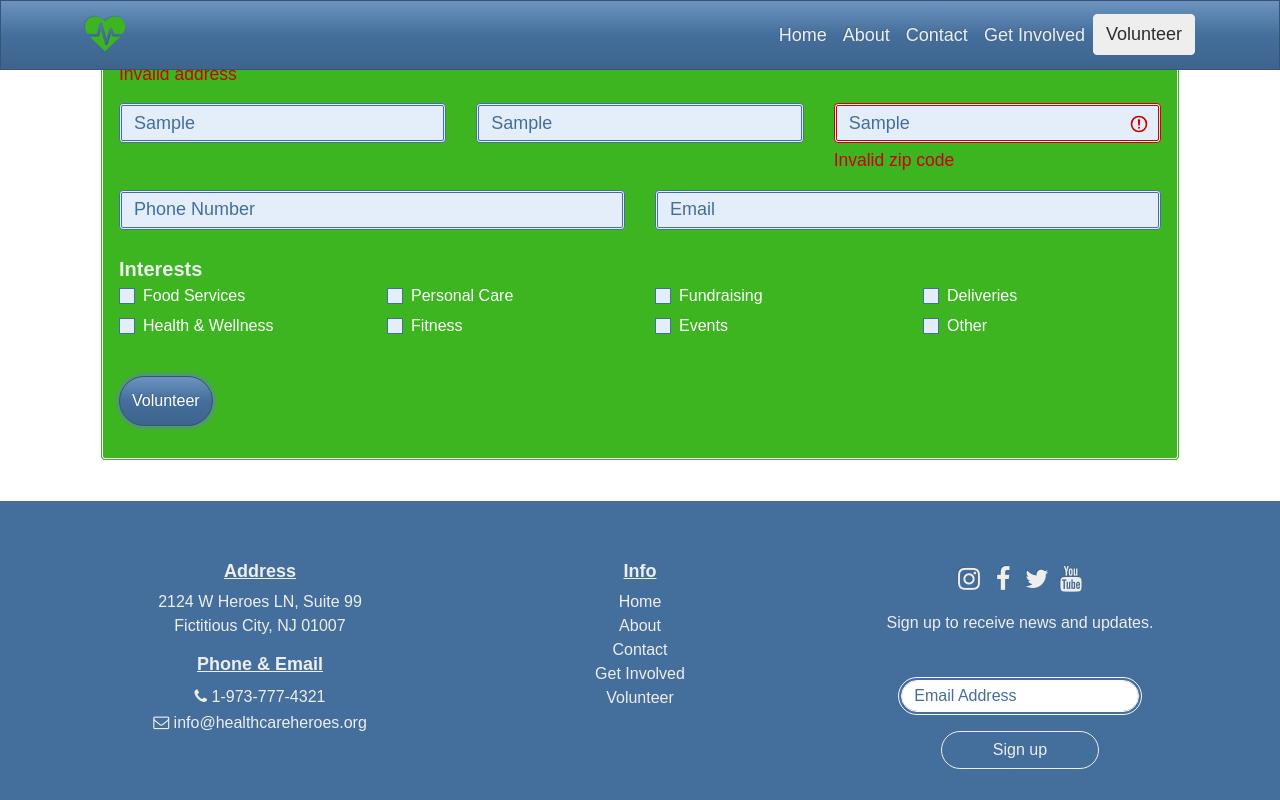
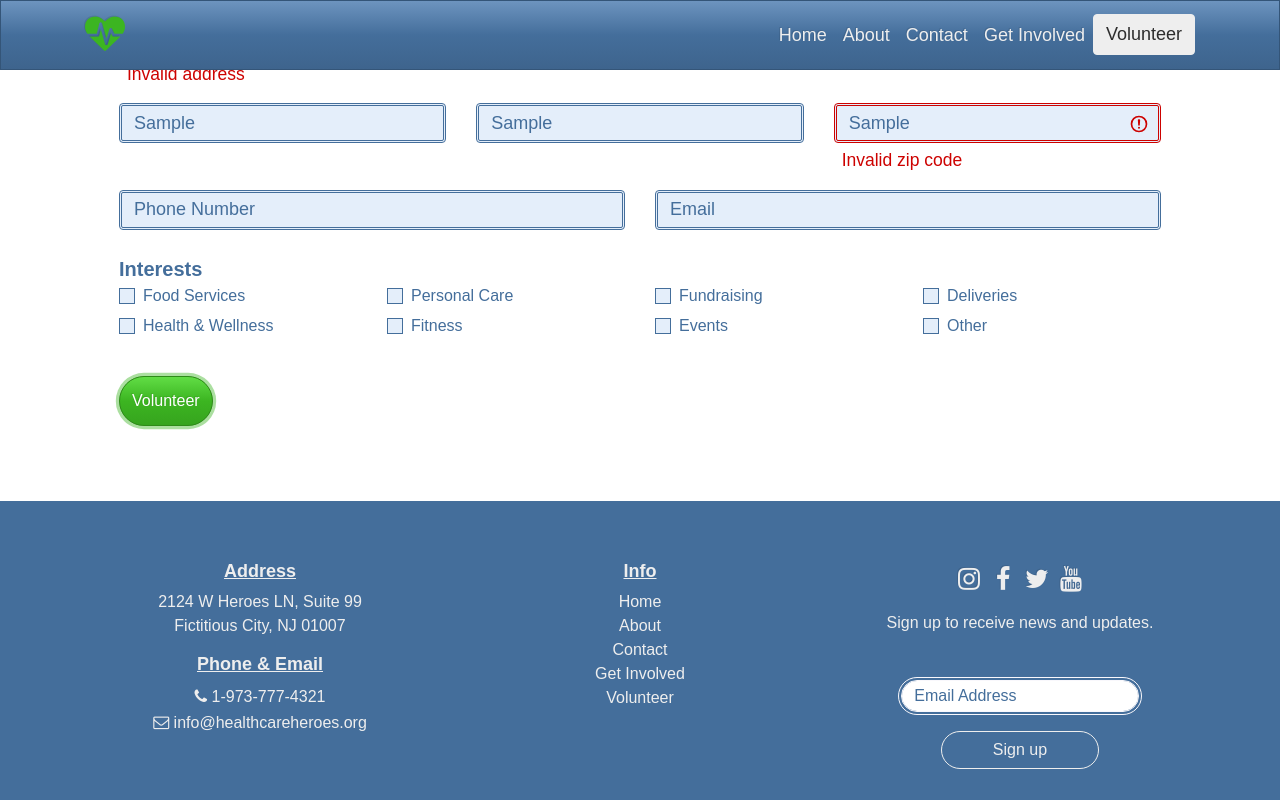
Before and after one commit to Pia007/Hero, a React (Create React App) app: page /volunteer in a window 1280 px wide. Both pictures are taken after typing "Sample", "Sample", "Sample", "Sample", "Sample", "Sample" into the empty fields and a click on the button "Volunteer". Shown: the part 593-1393 px from the top of the page. Built offline with nearby package versions, Linux system fonts and the light colour scheme.

Commit message:
Form background and errors

```diff
--- a/src/components/VolunteerForm.jsx
+++ b/src/components/VolunteerForm.jsx
@@ -1,5 +1,6 @@
 import React, { Component } from 'react';
-import { Button, FormGroup, Form, Label, Input, Col, FormFeedback } from 'reactstrap';
+import { FormGroup, Form, Label, Input, Col, FormFeedback } from 'reactstrap';
+import Buttons from './Buttons';
 
 class VolunteerForm extends Component {
     constructor(props) {
@@ -139,7 +140,7 @@ class VolunteerForm extends Component {
                     </div>
                     {/* Form */}
                     <div className="col">
-                        <Form onSubmit={this.handleSubmit} className="mission-text bg-success p-3 volunteer-form">
+                        <Form onSubmit={this.handleSubmit} className="mission-text p-3 volunteer-form">
                             <FormGroup row>
                                 <Col md={12}>
                                     <Input type="text" htmlFor="fName" name="fName" id="fName"
@@ -151,7 +152,7 @@ class VolunteerForm extends Component {
                                         onChange={this.handleInputChange}
                                         required
                                     />
-                                    <FormFeedback>{errors.fName}</FormFeedback>
+                                    <FormFeedback className="errors pl-2">{errors.fName}</FormFeedback>
                                 </Col>
                             </FormGroup>
                             <FormGroup row>
@@ -165,7 +166,7 @@ class VolunteerForm extends Component {
                                         onChange={this.handleInputChange}
                                         required
                                     />
-                                    <FormFeedback>{errors.lName}</FormFeedback>
+                                    <FormFeedback className="errors pl-2">{errors.lName}</FormFeedback>
                                 </Col>
                             </FormGroup>
                             <FormGroup row>
@@ -179,7 +180,7 @@ class VolunteerForm extends Component {
                                         onChange={this.handleInputChange}
                                         required
                                     />
-                                    <FormFeedback>{errors.address1}</FormFeedback>
+                                    <FormFeedback className="errors pl-2">{errors.address1}</FormFeedback>
                                 </Col>
                             </FormGroup>
 
@@ -194,7 +195,7 @@ class VolunteerForm extends Component {
                                         onChange={this.handleInputChange}
                                         required
                                     />
-                                    <FormFeedback>{errors.city}</FormFeedback>
+                                    <FormFeedback className="errors pl-2">{errors.city}</FormFeedback>
                                 </Col>
 
                                 <Col md={4} className="mb-3 mb-md-0">
@@ -207,7 +208,7 @@ class VolunteerForm extends Component {
                                         onChange={this.handleInputChange}
                                         required
                                     />
-                                    <FormFeedback>{errors.userState}</FormFeedback>
+                                    <FormFeedback className="errors pl-2">{errors.userState}</FormFeedback>
                                 </Col>
                                 <Col md={4} >
                                     <Input type="text" htmlFor="zip" name="zip" id="zip"
@@ -219,7 +220,7 @@ class VolunteerForm extends Component {
                                         onChange={this.handleInputChange}
                                         required
                                     />
-                                    <FormFeedback>{errors.zip}</FormFeedback>
+                                    <FormFeedback className="errors pl-2">{errors.zip}</FormFeedback>
                                 </Col>
                             </FormGroup>
                             <FormGroup row>
@@ -232,7 +233,7 @@ class VolunteerForm extends Component {
                                         onBlur={this.handleBlur("phone")}
                                         onChange={this.handleInputChange}
                                     />
-                                    <FormFeedback>{errors.phone}</FormFeedback>
+                                    <FormFeedback className="errors pl-2">{errors.phone}</FormFeedback>
                                 </Col>
                                 <Col md={6}>
                                     <Input type="email" htmlFor="email"name="email" id="email"
@@ -243,13 +244,13 @@ class VolunteerForm extends Component {
                                         onBlur={this.handleBlur("email")}
                                         onChange={this.handleInputChange}
                                     />
-                                    <FormFeedback>{errors.email}</FormFeedback>
+                                    <FormFeedback className="errors pl-2">{errors.email}</FormFeedback>
                                 </Col>
                             </FormGroup>
 
                             <FormGroup row >
-                                <div className="col text-white mt-2">
-                                    <strong className="mission-text text-light"> Interests </strong>
+                                <div className="col text-primary mt-2">
+                                    <strong className="mission-text "> Interests </strong>
                                     <FormGroup row>
                                         <Col xs={6} lg={3}>
                                             <FormGroup check className="custom-control custom-checkbox ">
@@ -257,7 +258,7 @@ class VolunteerForm extends Component {
                                                     type="checkbox"
                                                     id="food"
                                                     name="food"
-                                                    className="custom-control-input"
+                                                    className="custom-control-input "
                                                     checked={this.state.food}
                                                     value={this.state.food}
                                                     onChange={this.handleInputChange}
@@ -354,9 +355,12 @@ class VolunteerForm extends Component {
 
                             <FormGroup row>
                                 <Col md={3}>
-                                    <Button type="submit" color="primary" className="btn-feedback">
-                                        Volunteer
-                                    </Button>
+                                <Buttons
+                                        type="submit"
+                                        color="success"
+                                        className="btn-feedback"
+                                        btnText={"Volunteer"}
+                                    />
                                 </Col>
                             </FormGroup>
                         </Form>
```
Also changed, not shown: src/components/ContactForm.jsx (+15 -15 lines).
